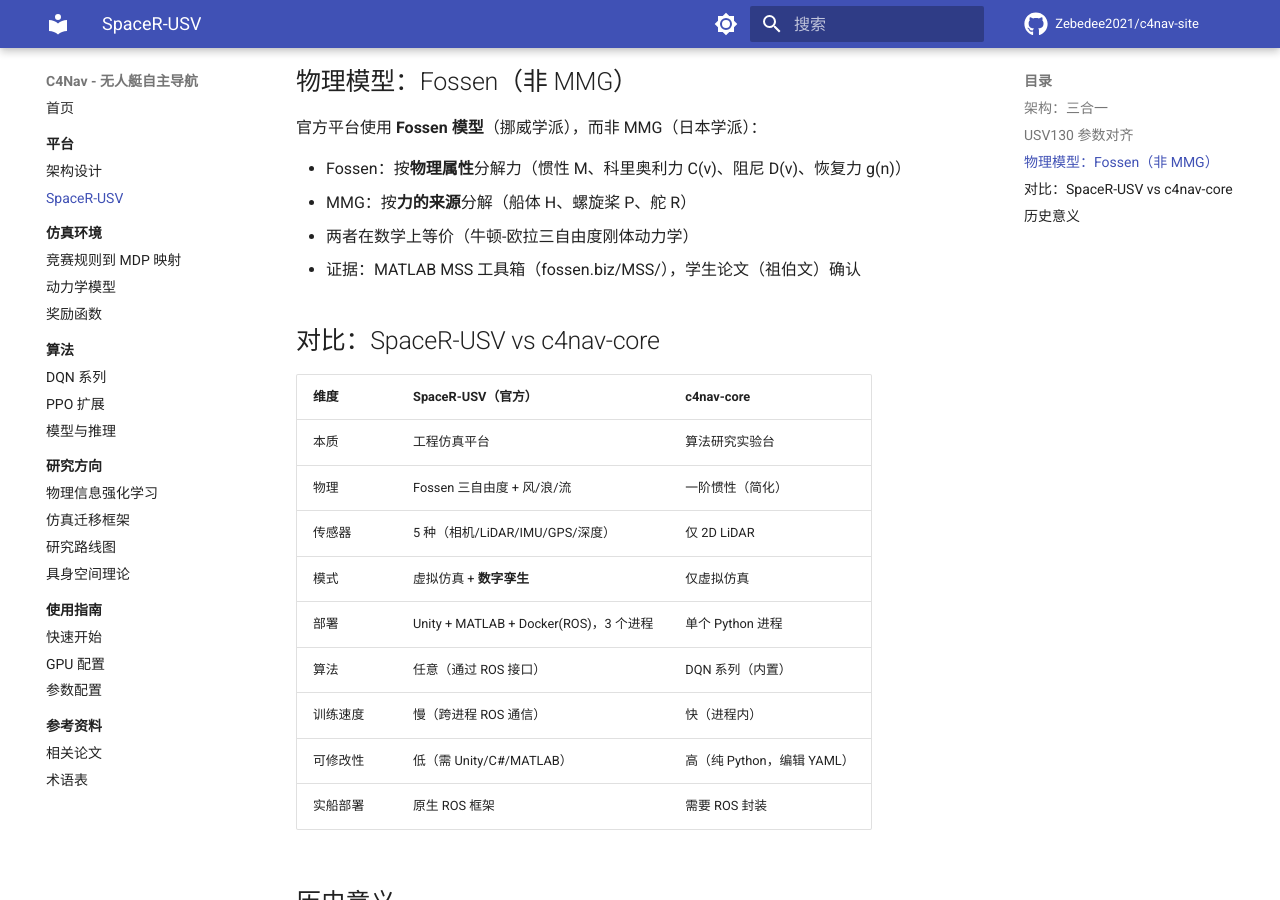
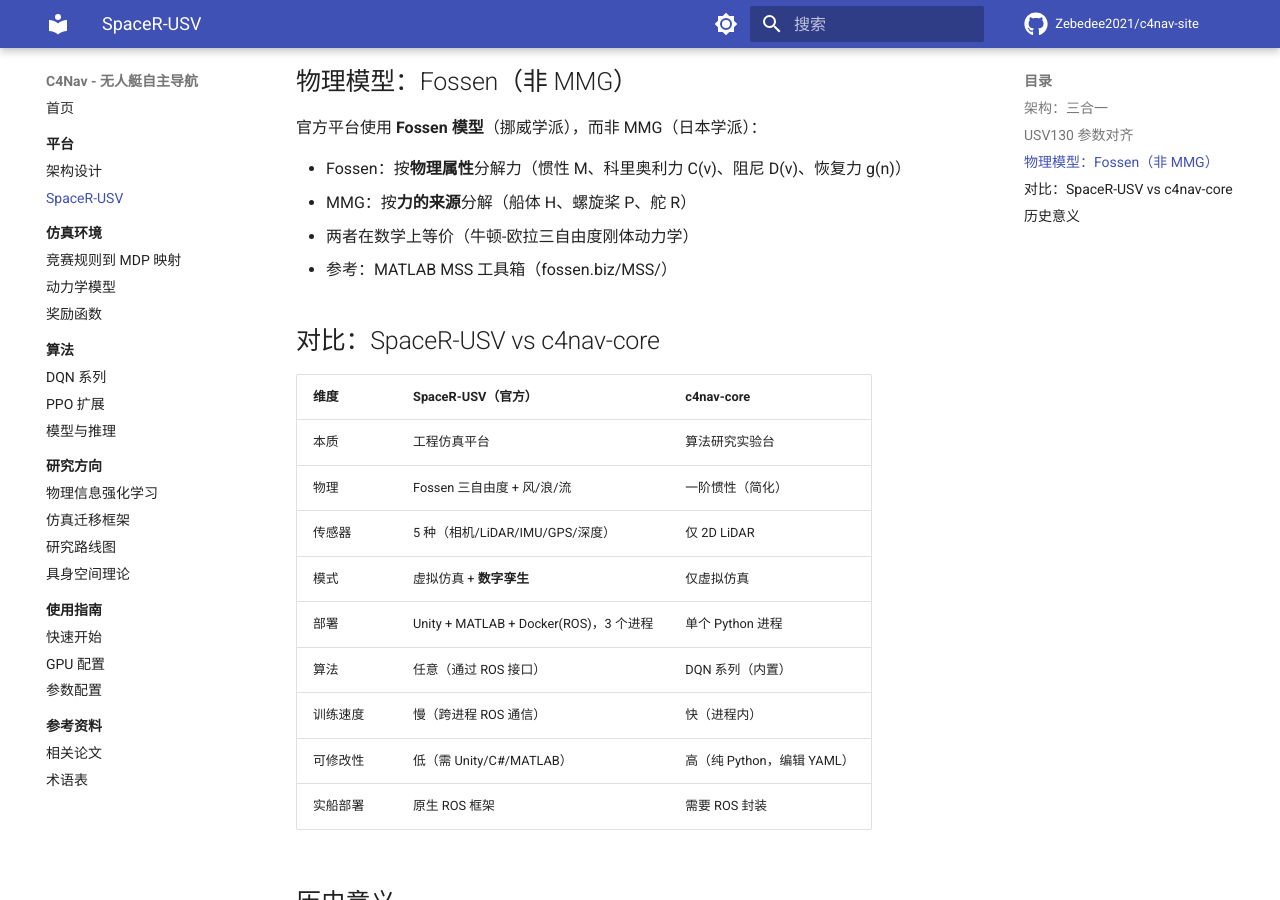
Before and after one commit to Zebedee2021/c4nav-site, an MkDocs documentation site: the page built from docs/platform/spacer-usv.md, in a window 1280 px wide and 900 px high, scrolled down 1019 px. Built offline with MkDocs 1.6.1 and Material for MkDocs 9.7.7, drawn with Linux system fonts in a browser that asks for light colours; comment, search, counter and statistics services are not loaded.

Commit message:
docs: update Fossen model reference wording
🤖 Generated with [Qoder][https://qoder.com]

```diff
--- a/docs/platform/spacer-usv.md
+++ b/docs/platform/spacer-usv.md
@@ -42,7 +42,7 @@ C4 官方仿真平台 SpaceR-USV 由北京理工大学 SPAIT Lab（周治国团
 - Fossen：按**物理属性**分解力（惯性 M、科里奥利力 C(v)、阻尼 D(v)、恢复力 g(n)）
 - MMG：按**力的来源**分解（船体 H、螺旋桨 P、舵 R）
 - 两者在数学上等价（牛顿-欧拉三自由度刚体动力学）
-- 证据：MATLAB MSS 工具箱（fossen.biz/MSS/），学生论文（祖伯文）确认
+- 参考：MATLAB MSS 工具箱（fossen.biz/MSS/）
 
 ## 对比：SpaceR-USV vs c4nav-core
 
```
